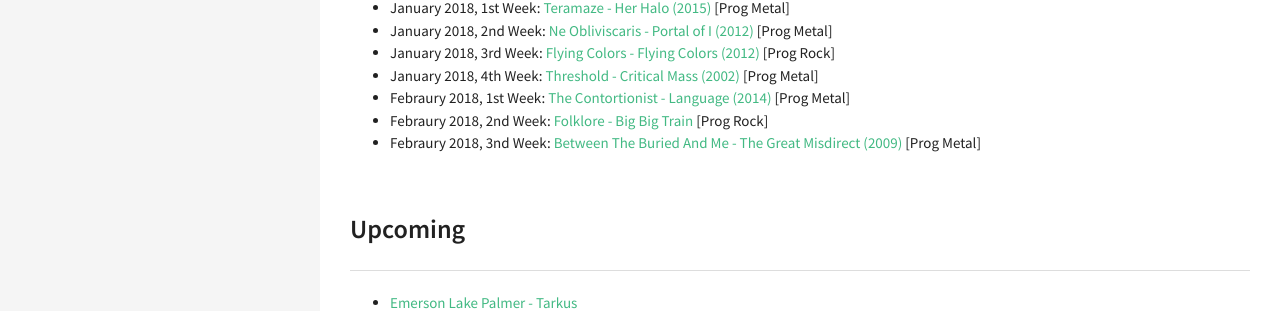
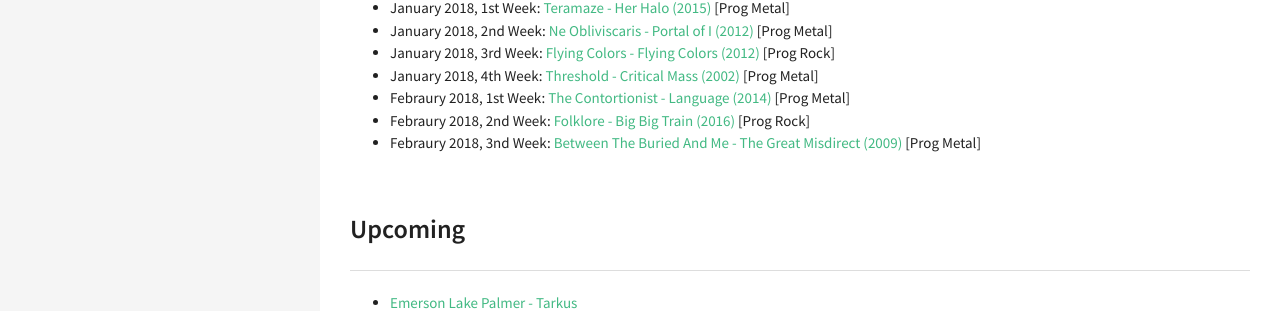
Before and after one commit to skrish13/skrish13.github.io, a Jekyll site: the page built from music/2017-10-14-aotw.md, in a window 1280 px wide. Shown: the part 1091-1402 px from the top of the page. Built offline with Jekyll 4.4.1, drawn with Linux system fonts in a browser that asks for light colours; comment, search, counter and statistics services are not loaded.

Commit message:
year added

```diff
--- a/music/2017-10-14-aotw.md
+++ b/music/2017-10-14-aotw.md
@@ -38,7 +38,7 @@ In upcoming months, mostly works from these artists will be here. Please tell me
 - January 2018, 3rd Week: [Flying Colors - Flying Colors (2012)](https://open.spotify.com/album/6Ef02ae9FloRxqFKG7Ie7A) [Prog Rock]
 - January 2018, 4th Week: [Threshold - Critical Mass (2002)](https://open.spotify.com/album/4ee4I7knU48yH7OXHYVn4Y) [Prog Metal]
 - Febraury 2018, 1st Week: [The Contortionist - Language (2014)](https://open.spotify.com/album/4RR0Hz6OJiAfPUrQWRXHdO) [Prog Metal]
-- Febraury 2018, 2nd Week: [Folklore - Big Big Train](https://open.spotify.com/album/3j1MgNFNI90XdSTEGDN4pa) [Prog Rock]
+- Febraury 2018, 2nd Week: [Folklore - Big Big Train (2016)](https://open.spotify.com/album/3j1MgNFNI90XdSTEGDN4pa) [Prog Rock]
 - Febraury 2018, 3nd Week: [Between The Buried And Me - The Great Misdirect (2009)](https://open.spotify.com/album/4dOrzGgWeJvb6e5Dtw7S8d) [Prog Metal]
 
 ## Upcoming
```
